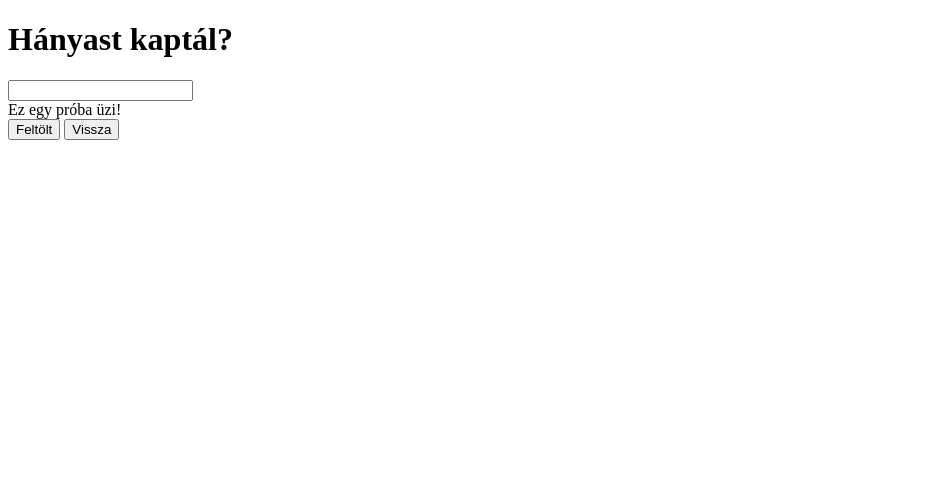
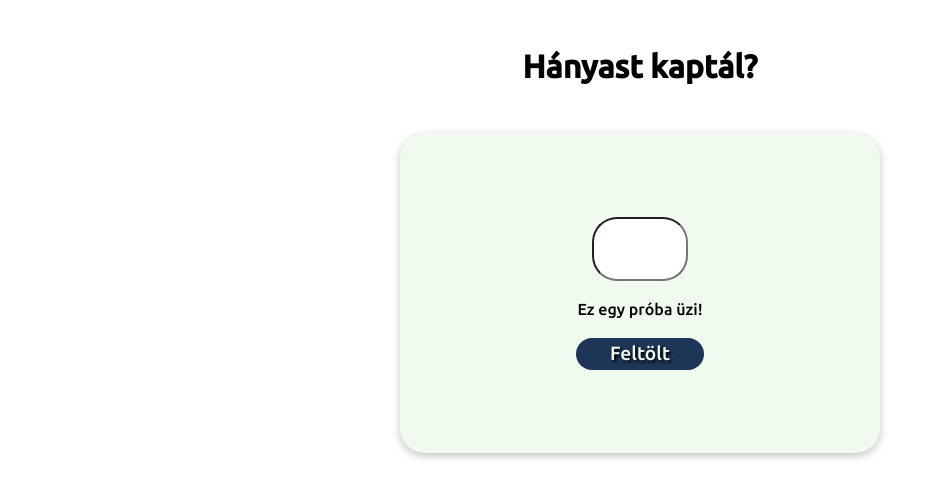
Before and after one commit to mrkocka/Hanyast_kaptal, a plain HTML site: page index.html in a window 1280 px wide. Shown: the whole page, without its empty margins (0-938 px from the left). Drawn offline with Linux system fonts and the light colour scheme.

Commit message:
kész css

```diff
--- a/css/style.css
+++ b/css/style.css
@@ -0,0 +1,63 @@
+* {
+  margin: 0;
+  padding: 0;
+  box-sizing: border-box;
+  font-family: "Ubuntu", sans-serif;
+  border-radius: 25px;
+}
+
+h1 {
+  text-align: center;
+  margin: 3rem 0;
+}
+
+.grade-box {
+  background-color: #f1faee;
+  width: 30rem;
+  height: 20rem;
+  padding: 4rem;
+  margin: 0 auto;
+  box-shadow: rgba(0, 0, 0, 0.24) 0px 3px 8px;
+  display: flex;
+  flex-direction: column;
+  justify-content: space-evenly;
+  align-items: center;
+}
+
+[type="number"] {
+  width: 6rem;
+  height: 4rem;
+  font-size: 2rem;
+  text-align: center;
+}
+
+button {
+  width: 8rem;
+  height: 2rem;
+  font-size: 1.2rem;
+  background-color: #1d3557;
+  color: #f1faee;
+  border: none;
+  text-shadow: 2px 2px 3px black;
+}
+
+button:hover {
+  color: #1d3557;
+  background-color: #f1faee;
+  outline: 3px solid #1d3557;
+  cursor: pointer;
+  text-shadow: none;
+}
+
+.none-style {
+  display: none;
+}
+
+/*--------------------------Media Queries----------------------------*/
+
+@media only screen and (max-width: 510px) {
+  .grade-box {
+    width: 20rem;
+    padding: 2rem;
+  }
+}
--- a/index.html
+++ b/index.html
@@ -4,7 +4,13 @@
     <meta charset="UTF-8" />
     <meta http-equiv="X-UA-Compatible" content="IE=edge" />
     <meta name="viewport" content="width=device-width, initial-scale=1.0" />
-    <link rel="stylesheet" href="./css/style.css">
+    <link rel="preconnect" href="https://fonts.googleapis.com" />
+    <link rel="preconnect" href="https://fonts.gstatic.com" crossorigin />
+    <link
+      href="https://fonts.googleapis.com/css2?family=Ubuntu:ital,wght@0,500;1,400&display=swap"
+      rel="stylesheet"
+    />
+    <link rel="stylesheet" href="./css/style.css" />
     <title>Hányast kaptam</title>
   </head>
   <body>
@@ -14,7 +20,7 @@
       <div id="massage-js" class="">Ez egy próba üzi!</div>
       <div class="navbar">
         <button id="uploaded-button">Feltölt</button>
-        <button id="back-button">Vissza</button>
+        <button id="back-button" class="none-style">Vissza</button>
       </div>
     </section>
     <script src="./js/main.js"></script>
```
